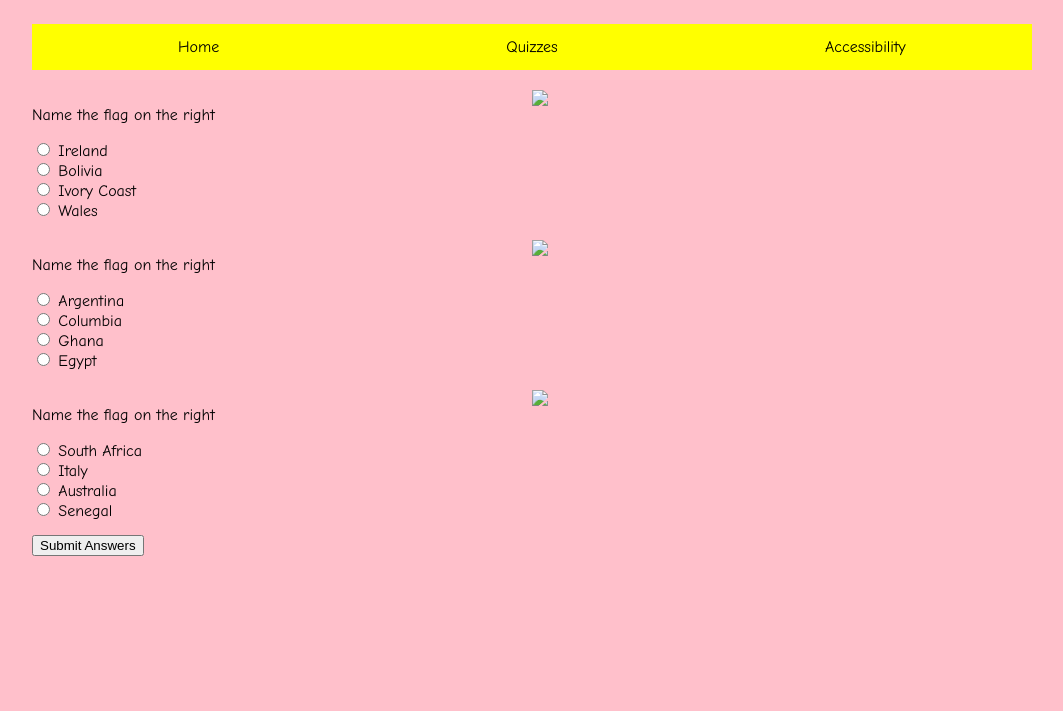
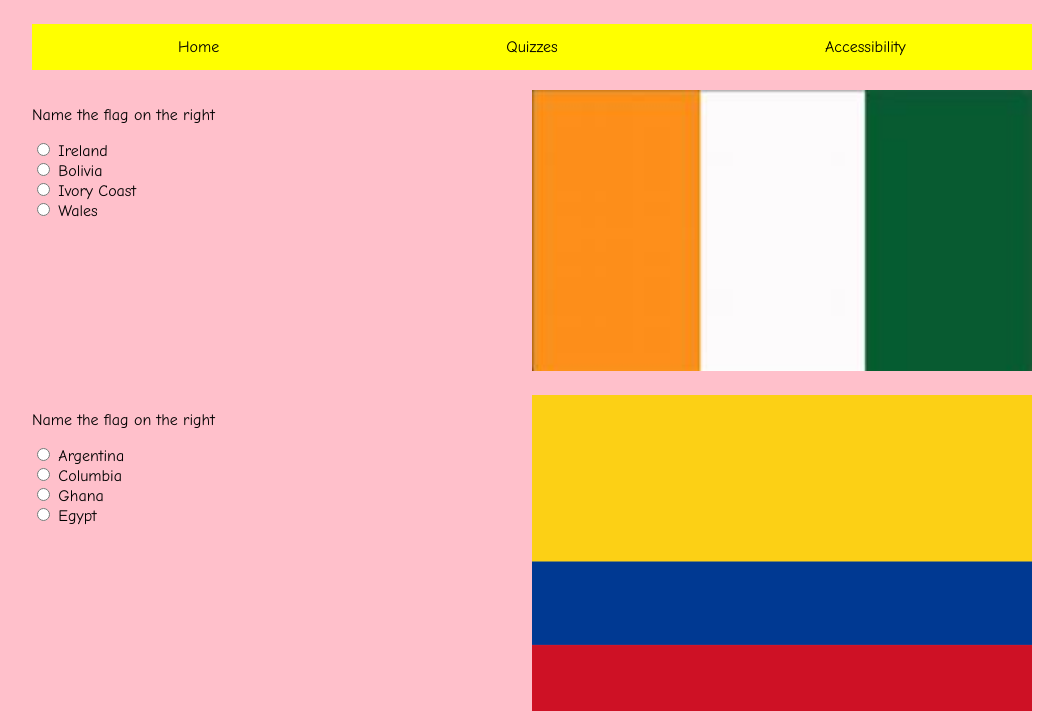
Before and after one commit to FinDaGardiner/Webtech, a plain HTML site: page flags.html in a window 1280 px wide. Shown: the part 89-800 px from the top of the page, without its empty margins (108-1171 px from the left). Drawn offline with Linux system fonts and the light colour scheme.

Commit message:
Update flags.html

```diff
--- a/flags.html
+++ b/flags.html
@@ -52,7 +52,7 @@
 					</div>
 				</section>
 				<section class="halfWidth">
-					<img src="images/ivory_coast.png">
+					<img src="ivory_coast.png">
 				</section>
 			</section>
 			<section class="fullWidth">
@@ -70,7 +70,7 @@
 				</div>
 				</section>
 				<section class="halfWidth">
-					<img src="images/columbia_flag.png">
+					<img src="columbia_flag.png">
 				</section>
 			</section>
 			<section class="fullWidth">
@@ -88,7 +88,7 @@
 					</div>
 				</section>
 				<section class="halfWidth">
-					<img src="images/south-african-flag.png">
+					<img src="south-african-flag.png">
 				</section>
 			</section>
 			<section class="fullWidth">
```
